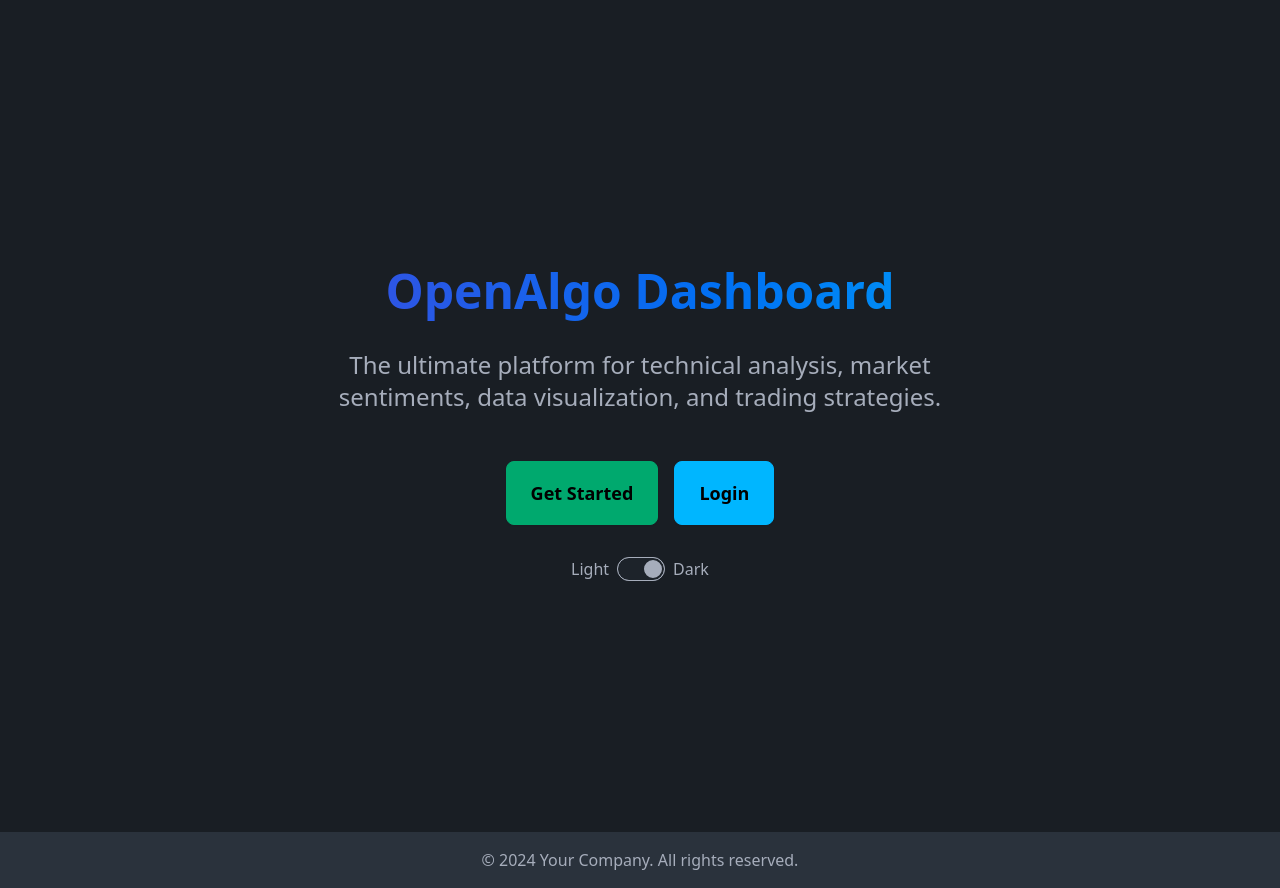
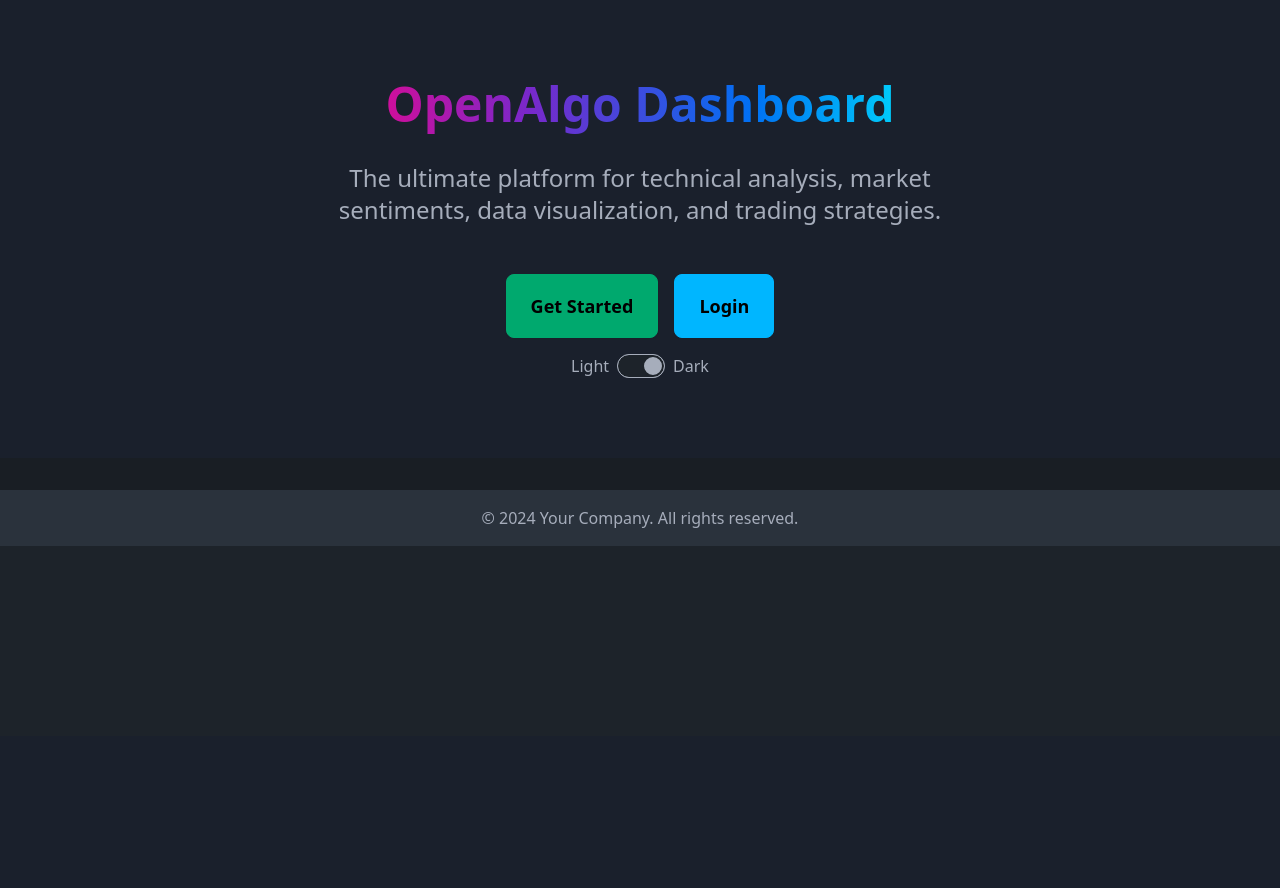
Before and after one commit to DeepanshuTIET/App, a Flask app: page / in a window 1280 px wide. Shown: the part 64-952 px from the top of the page. After the commit the page ends 610 px from the top, so only its background shows below. Run offline with Flask 3, Linux system fonts and the light colour scheme; parts of the project's set-up code (start-up, migrations or seed data) failed here and were passed over; some libraries are stand-ins or nearby versions.

Commit message:
Updated home.html

```diff
--- a/templates/home.html
+++ b/templates/home.html
@@ -8,14 +8,20 @@
     <link href="https://cdn.jsdelivr.net/npm/daisyui@4.12.2/dist/full.min.css" rel="stylesheet">
     <script src="https://unpkg.com/alpinejs@3.14.0/dist/cdn.min.js" defer></script>
     <style>
+        .hero {
+            background-color: #1a202c; /* Adjusted background color */
+            color: white; /* Text color */
+            padding: 4rem 0; /* Adjusted padding */
+        }
+
         .gradient-text {
             background: linear-gradient(90deg, #FF0080, #7928CA, #0070F3, #00FFFF);
-            background-size: 400%;
-            -webkit-background-clip: text;
-            -webkit-text-fill-color: transparent;
+            background-clip: text;
+            -webkit-background-clip: text; /* Fallback for older browsers */
+            -webkit-text-fill-color: transparent; /* Make text transparent */
             animation: gradient-animation 3s ease infinite;
-            line-height: 1.2; /* Adjusted line-height */
-            padding-bottom: 0.2em; /* Added padding */
+            line-height: 1.2;
+            padding-bottom: 0.2em; /* Adjusted padding */
         }
 
         @keyframes gradient-animation {
@@ -60,18 +66,15 @@
         </div>
     </header>
 
-    <section class="hero min-h-screen bg-base-200">
+    <section class="hero">
         <div class="hero-content text-center">
             <div class="max-w-2xl">
-                <h1 class="text-5xl font-bold gradient-text mb-6 mt-12">OpenAlgo Dashboard</h1>
+                <h1 class="text-5xl font-bold gradient-text mb-6">OpenAlgo Dashboard</h1>
                 <p class="text-2xl text-base-content mb-12">The ultimate platform for technical analysis, market sentiments, data visualization, and trading strategies.</p>
                 <div class="flex flex-col items-center space-y-4">
                     <div class="flex justify-center space-x-4">
                         <a href="{{ url_for('register') }}" class="btn btn-success btn-lg">Get Started</a>
                         <a href="{{ url_for('login') }}" class="btn btn-info btn-lg">Login</a>
-                    </div>
-                    <!-- Additional spacing added here -->
-                    <div class="mt-8">
                     </div>
                     <div class="mt-8">
                         <label class="flex items-center space-x-2">
@@ -80,7 +83,6 @@
                             <span class="text-base-content">Dark</span>
                         </label>
                     </div>
-
                 </div>
             </div>
         </div>
```
